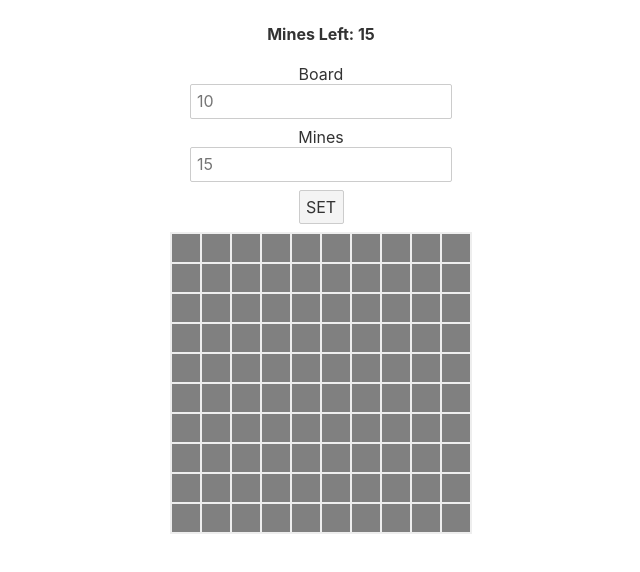
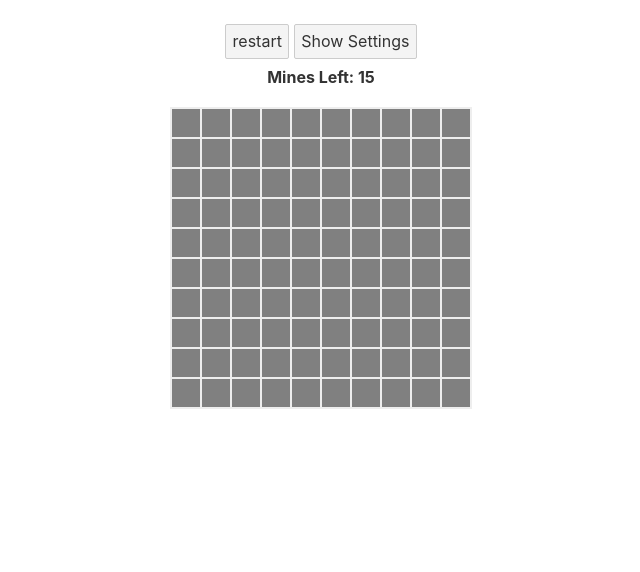
Before and after one commit to lancerdonnie/minecraft, a Svelte app: page / in a window 1280 px wide. Shown: the top 572 px of the page, without its empty margins (319-959 px from the left). Built offline with nearby package versions, Linux system fonts and the light colour scheme.

Commit message:
added restart feature

```diff
--- a/public/global.css
+++ b/public/global.css
@@ -54,6 +54,7 @@ button {
 	color: #333;
 	background-color: #f4f4f4;
 	outline: none;
+	cursor: pointer;
 }
 
 button:disabled {
--- a/src/Board.svelte
+++ b/src/Board.svelte
@@ -1,9 +1,10 @@
 <script>
   import Cell from './Cell.svelte';
-  import { getCells } from './lib';
+  import { getCells, getlocal } from './lib';
 
-  let board = 10;
-  let bombs = 15;
+  let show = false;
+  let board = getlocal('board') ?? 10;
+  let bombs = getlocal('bombs') ?? 15;
   let boardSize = board * board;
   let minesLeft = bombs;
   let totalClicked = boardSize - bombs;
@@ -117,15 +118,47 @@
   };
 
   const setBoard = (e) => {
-    const b = e.target.board.value,
+    let b = e.target.board.value,
       m = e.target.mines.value;
-    if (!b || !m) return;
-    if (b > 1000) return;
-    start(+b, +m);
+    if (isNaN(b) || isNaN(m)) return;
+    b = +b;
+    m = +m;
+    if (b > 100) return;
+    localStorage.board = b;
+    localStorage.bombs = m;
+    start(b, m);
+  };
+
+  const handleRestart = () => {
+    gameOver = false;
+    minesLeft = bombs;
+    totalClicked = boardSize - bombs;
+    won = false;
+    uncovered = 0;
+    cells = getCells(bombs, boardSize);
+    cells.forEach((e) => e.isBomb && calculateNumber(e.index));
   };
 </script>
 
 <div>
+  <button on:click={handleRestart}>restart</button>
+  <button on:click={() => (show = !show)}
+    >{!show ? 'Show' : 'Hide'} Settings</button
+  >
+  {#if show}
+    <form on:submit|preventDefault={setBoard}>
+      <div>
+        <label for="board">Board</label>
+        <input id="board" name="board" type="number" placeholder={board} />
+      </div>
+      <div>
+        <label for="mines">Mines</label>
+        <input id="mines" name="mines" type="number" placeholder={bombs} />
+      </div>
+      <div><button type="submit">SET</button></div>
+    </form>
+  {/if}
+
   <div class="status">
     {#if won}
       <div>Congratulations!!! You won</div>
@@ -135,17 +168,7 @@
       <div>Game Over</div>
     {/if}
   </div>
-  <form on:submit|preventDefault={setBoard}>
-    <div>
-      <label for="board">Board</label>
-      <input id="board" name="board" type="number" placeholder="10" />
-    </div>
-    <div>
-      <label for="mines">Mines</label>
-      <input id="mines" name="mines" type="number" placeholder="15" />
-    </div>
-    <div><button type="submit">SET</button></div>
-  </form>
+
   <div
     class="board"
     style="--columns:{board}"
--- a/src/Cell.svelte
+++ b/src/Cell.svelte
@@ -160,10 +160,11 @@
     display: none;
   }
   .cell {
-    background-color: gray;
+    background-color: #808080;
     border: #eee 1px solid;
     width: 30px;
     height: 30px;
+    cursor: pointer;
   }
   .clicked {
     background-color: white;
--- a/src/lib/index.js
+++ b/src/lib/index.js
@@ -38,3 +38,8 @@ const getRandom = (boardSize, numbers) => {
     return rand;
   }
 };
+
+export const getlocal = (item) => {
+  const i = localStorage[item];
+  return i ? +i : undefined;
+};
```
